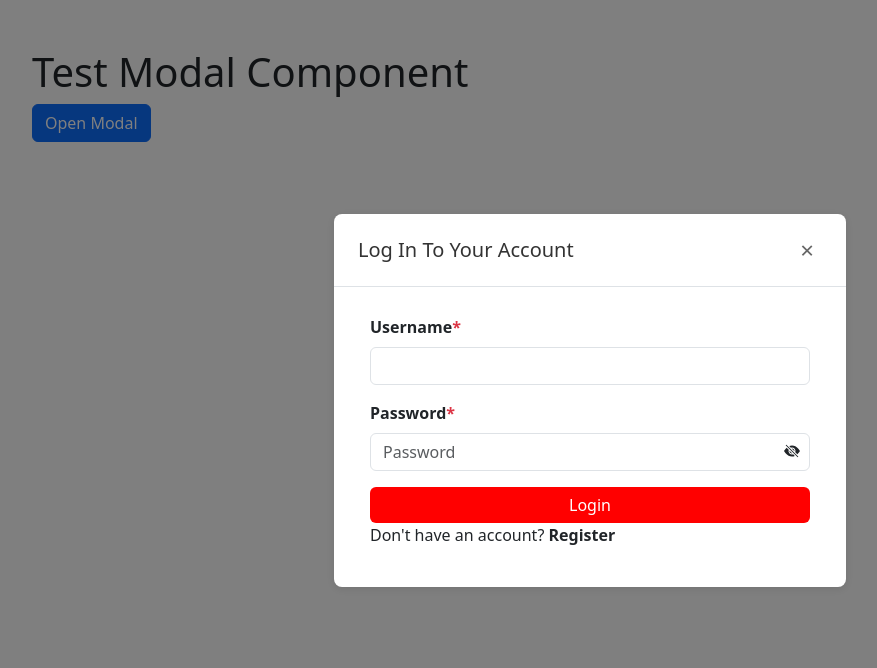
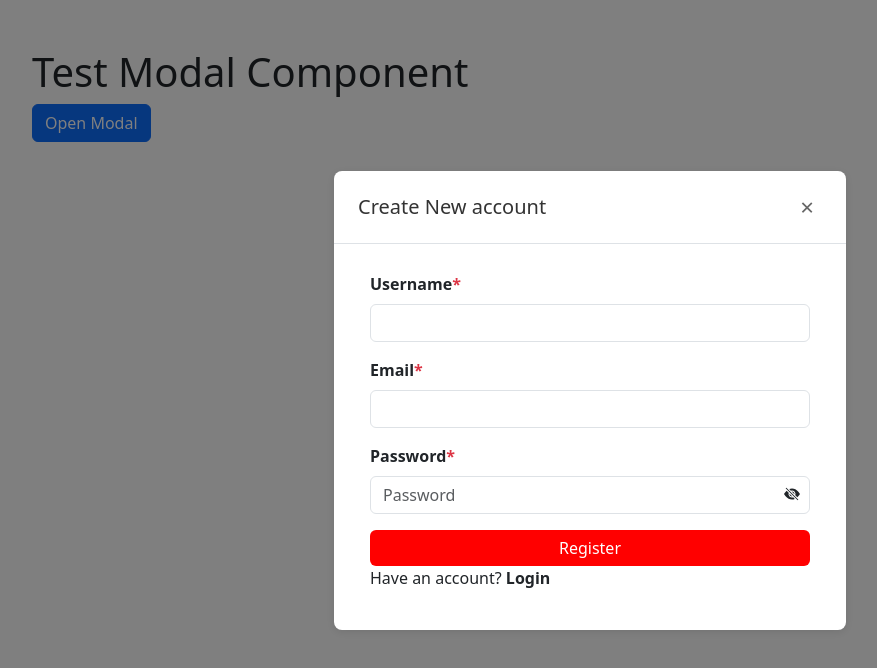
Before and after one commit to Prasai1488/fyp-ui, a React (Vite) app: page / in a window 1280 px wide. Both pictures are taken after a click on the button "Open Modal". Shown: the top 668 px of the page, without its empty margins (50-927 px from the left). Built offline with nearby package versions, Linux system fonts and the light colour scheme.

Commit message:
register modal

```diff
--- a/src/App.tsx
+++ b/src/App.tsx
@@ -20,6 +20,7 @@
 import React, { useState } from 'react';
 import Modal from './components/Modal/Modal';
 import Login from './pages/Login/Login';
+import Register from './pages/Register/Register';
 
 const App = () => {
   const [isModalOpen, setModalOpen] = useState(false);
@@ -37,10 +38,10 @@ const App = () => {
       <Modal
         isOpen={isModalOpen}
         onClose={closeModal}
-        title="Log In To Your Account"
+        title="Create New account"
         size="lg"
       >
-       <Login/>
+       <Register/>
       </Modal>
     </div>
   );
--- /dev/null
+++ b/src/pages/Register/Register.tsx
@@ -0,0 +1,77 @@
+import React, { useState } from "react";
+import { Formik, Form, FormikProps } from "formik";
+import * as Yup from "yup";
+import {
+  renderPasswordField,
+  renderTextField,
+} from "../../components/TextFields/customField";
+import Button from "../../components/Buttons/Button";
+
+const Register = () => {
+  const [passwordType, setPasswordType] = useState<"password" | "text">(
+    "password"
+  );
+
+  const initialValues = {
+    username: "",
+    email: "",
+    password: "",
+  };
+
+  const validationSchema = Yup.object({
+    username: Yup.string().required("Username is required").trim(),
+    email: Yup.string().required("Email is required").email(),
+    password: Yup.string().required("Password is required"),
+  });
+
+  const onSubmit = (values: typeof initialValues) => {
+    console.log("Form Data", values);
+  };
+
+  return (
+    <div className="container mt-0">
+      <Formik
+        initialValues={initialValues}
+        validationSchema={validationSchema}
+        onSubmit={onSubmit}
+      >
+        {(formik: FormikProps<typeof initialValues>) => (
+          <Form>
+            {renderTextField({
+              formik,
+              colWidth: "col-12",
+              name: "username",
+              type: "text",
+              label: "Username",
+              required: true,
+            })}
+            {renderTextField({
+              formik,
+              colWidth: "col-12",
+              name: "email",
+              type: "text",
+              label: "Email",
+              required: true,
+            })}
+            {renderPasswordField({
+              formik,
+              colWidth: "12",
+              name: "password",
+              type: passwordType,
+              label: "Password",
+              required: true,
+              setType: setPasswordType,
+            })}
+
+            <Button label="Register" btnType="submit" />
+          </Form>
+        )}
+      </Formik>
+      <p>
+        Have an account? <strong>Login</strong>
+      </p>
+    </div>
+  );
+};
+
+export default Register;
```
